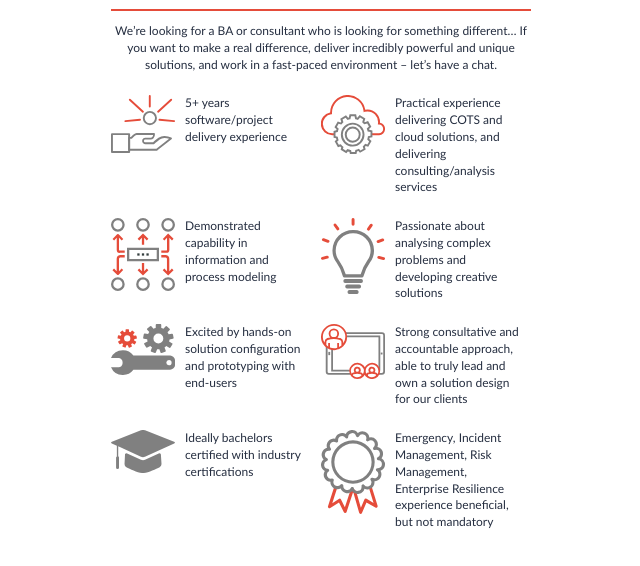
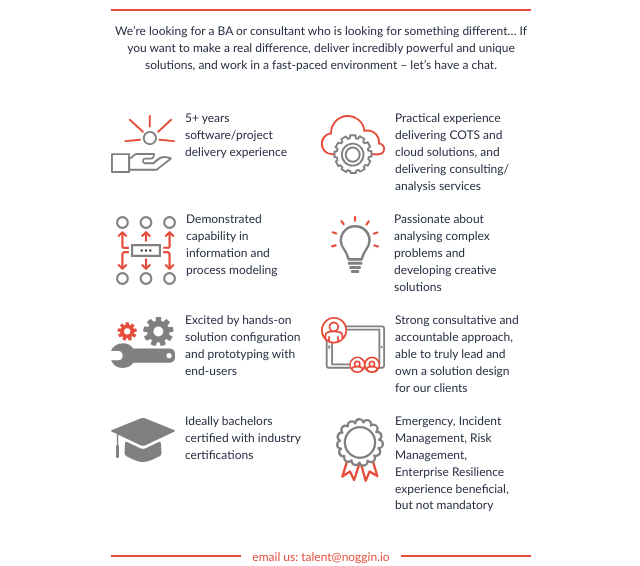
Before and after one commit to mburger89/noggin, a plain HTML site: page JobGramBA/index.html in a window 1280 px wide. Shown: the part 267-833 px from the top of the page, without its empty margins (319-959 px from the left). Before the commit the page ends 810 px from the top, so only its background shows below. Drawn offline with Linux system fonts and the light colour scheme.

Commit message:
JobGramBA done

```diff
--- a/JobGramBA/css/main.css
+++ b/JobGramBA/css/main.css
@@ -126,6 +126,7 @@ textarea {
     margin-right: auto;
     margin-left: auto;
     background-color: #fff;
+    color: #252e40;
 }
 /*-------------------------- Header ------------------------ */
 .logo {
@@ -165,7 +166,7 @@ h2 {
 }
 /*-------------------------- Requirements ------------------------ */
 .requirmentsWrapper {
-    padding-top: 50px;
+    padding-top: 20px;
 
 }
 .requirements {
@@ -183,15 +184,48 @@ h2 {
     font-size: .75em;
     width: 125px;
     margin-left: 10px;
-    margin-top: 0px;
+    margin-top: -5px;
 }
 
+/*-------------------------------- Size Fixes ----------------------------------*/
 
-
-
-
-
-
+.icsize4 {
+    width: 3em;
+    padding-left: 10px;
+    padding-right: 5px;
+}
+.icsize2 {
+    width: 3.75em;
+    padding-left: 5px;
+}
+.icsize8 {
+    width: 3em;
+    padding-left: 15px;
+    padding-right: 1px;
+}
+/*-------------------------------- Footer ----------------------------------*/
+.email {
+    font-size: .75em;
+    color: #e54c3a;
+    text-align: center;
+    background-color: #fff;
+    width: 150px;
+    padding-left: 5px;
+    padding-right: 5px;
+    margin-left: auto;
+    margin-right: auto;
+    margin-top: -8px;
+    margin-bottom: 10px;
+    z-index: 1;
+}
+.Bline {
+    border-top: 2px solid #e54c3a;
+    z-index: 0;
+    margin-top: 450px;
+}
+.footerEmail {
+    display: block;
+}
 /* ==========================================================================
    Helper classes
    ========================================================================== */
--- a/JobGramBA/index.html
+++ b/JobGramBA/index.html
@@ -15,26 +15,28 @@
             <p class="browserupgrade">You are using an <strong>outdated</strong> browser. Please <a href="http://browsehappy.com/">upgrade your browser</a> to improve your experience.</p>
         <![endif]-->
         <div class="wrapper">
-
+            <!-- Header ---------------------------------------------------------- -->
             <img src="img/NogginLogo.svg" alt="Noggin Logo" class="logo"/>
             <h1>Buiness Analyst</h1>
             <h2>Based in our Sydney CBD Office</h2>
             <p class="pdescription">We’re looking for a BA or consultant who is looking for something different… If you want to make a real difference, deliver incredibly powerful and unique solutions, and work in a fast-paced environment – let’s have a chat.</p>
 
+            <!-- Requirements -------------------------------------------------- -->
+            <div class="requirmentsWrapper">
             <section class="requirements">
                 <img src="img/JobBoardBA-01.svg"  class="rIcons"/>
                 <p class="rText"> 5+ years software/project delivery experience </p>
             </section>
             <section class="requirements">
                 <img src="img/JobBoardBA-05.svg"  class="rIcons"/>
-                <p class="rText"> Practical experience delivering COTS and cloud solutions, and delivering consulting/analysis services </p>
+                <p class="rText"> Practical experience delivering COTS and cloud solutions, and delivering consulting/ analysis services </p>
             </section>
             <section class="requirements">
-                <img src="img/JobBoardBA-02.svg"  class="rIcons"/>
+                <img src="img/JobBoardBA-02.svg"  class="rIcons icsize2"/>
                 <p class="rText"> Demonstrated capability in information and process modeling </p>
             </section>
             <section class="requirements">
-                <img src="img/JobBoardBA-04.svg"  class="rIcons"/>
+                <img src="img/JobBoardBA-04.svg"  class="rIcons icsize4"/>
                 <p class="rText"> Passionate about analysing complex problems and developing creative solutions </p>
             </section>
             <section class="requirements">
@@ -50,9 +52,15 @@
                 <p class="rText"> Ideally bachelors certified with industry certifications </p>
             </section>
             <section class="requirements">
-                <img src="img/JobBoardBA-08.svg"  class="rIcons"/>
+                <img src="img/JobBoardBA-08.svg"  class="rIcons icsize8"/>
                 <p class="rText"> Emergency, Incident Management, Risk Management, Enterprise Resilience experience beneficial, but not mandatory </p>
             </section>
+            </div>
+            <!-- footer -------------------------------------------------- -->
+            <div class="footerEmail">
+                <section class="Bline"></section>
+                <p class="email">email us: talent@noggin.io</p>
+            </div>
 
         </div>
 
```
